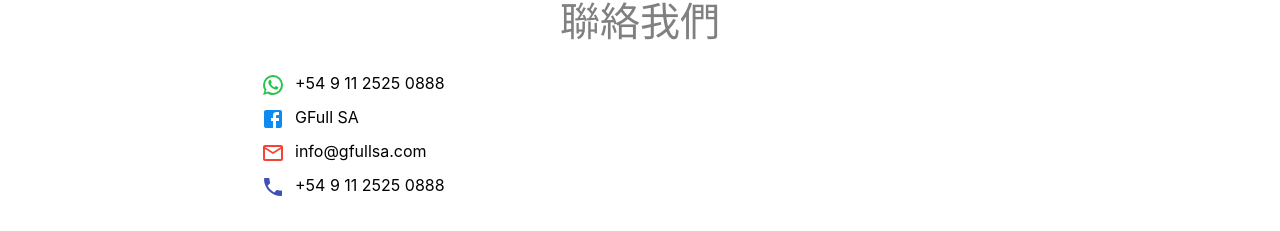
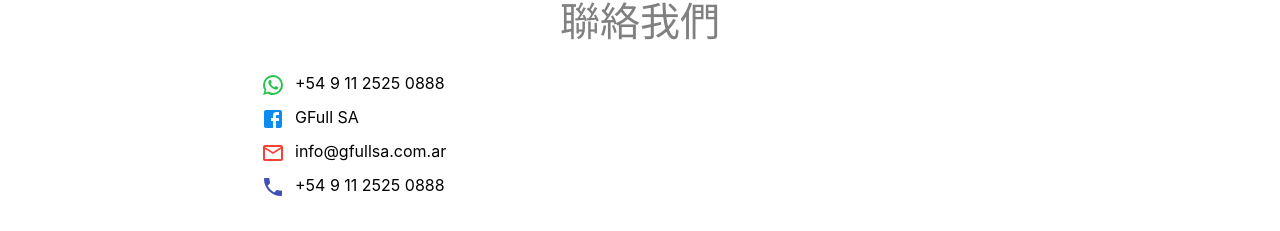
Before and after one commit to YaoKevinn/gfull-website, a React (Create React App) app: page / in a window 1280 px wide. Shown: the part 882-1113 px from the top of the page. Built offline with nearby package versions, Linux system fonts and the light colour scheme; no server answers; the database is empty.

Commit message:
adjustment

```diff
--- a/public/index.html
+++ b/public/index.html
@@ -7,10 +7,10 @@
     <link rel="icon" href="%PUBLIC_URL%/logo.png" />
     <meta
       name="description"
-      content="G-Full S.A. 和富公司食品公司"
+      content="G-Full S.A. 禾富公司食品公司"
     />
     <link href="https://fonts.googleapis.com/css2?family=Noto+Sans+TC:wght@300;400&display=swap" rel="stylesheet">
-    <title>G-Full S.A.</title>
+    <title>禾富公司 | G-Full S.A.</title>
   </head>
   <body>
     <div id="root"></div>
--- a/src/ContactForm/ContactFrom.js
+++ b/src/ContactForm/ContactFrom.js
@@ -68,7 +68,7 @@ class ContactFrom extends Component {
                     </div>
                     <div className="contactForm__contactList">
                         <MailOutlineIcon color="error"/>
-                        <p>info@gfullsa.com</p>
+                        <p>info@gfullsa.com.ar</p>
                     </div>
                     <div className="contactForm__contactList">
                         <PhoneIcon color="primary"/>
```
